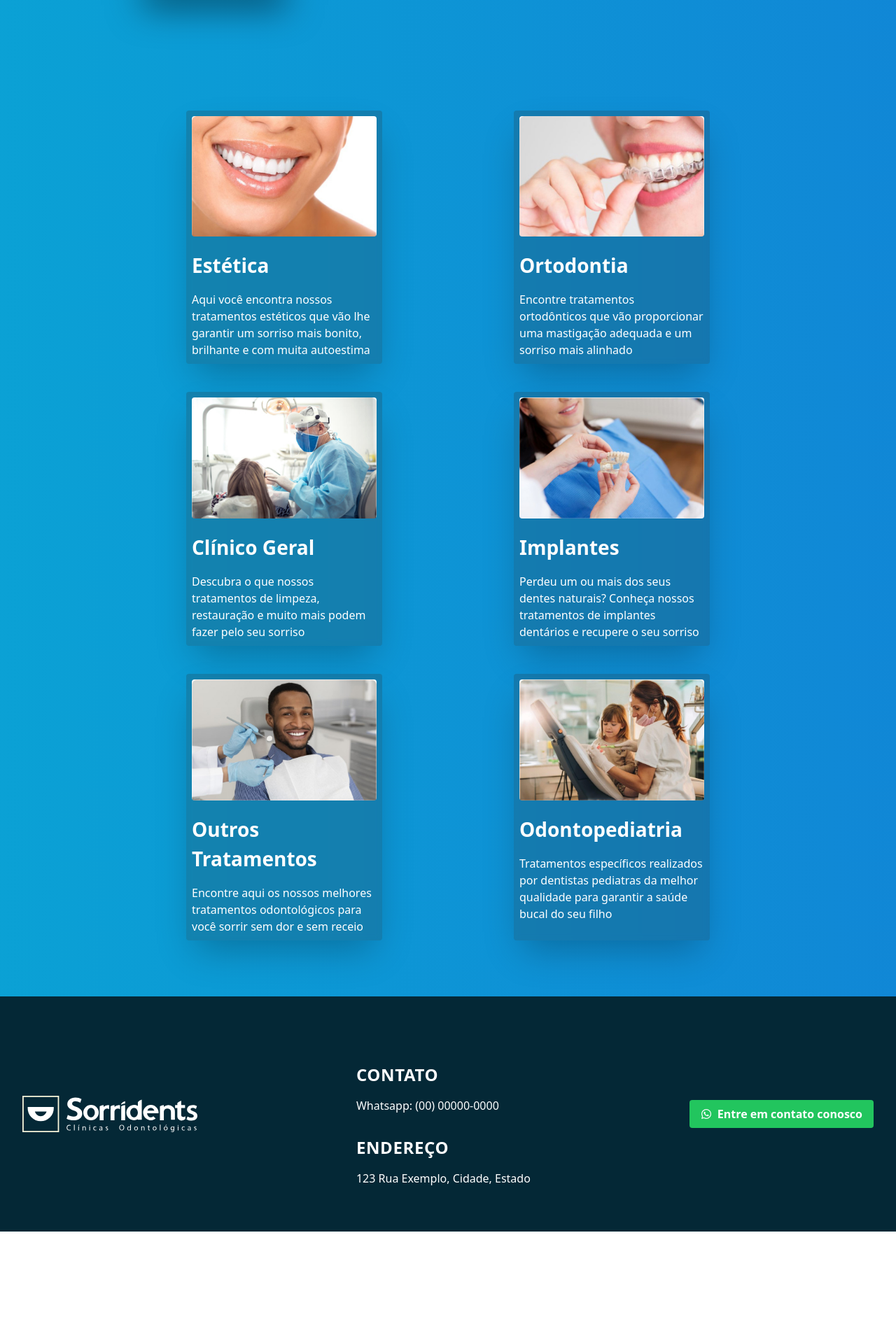
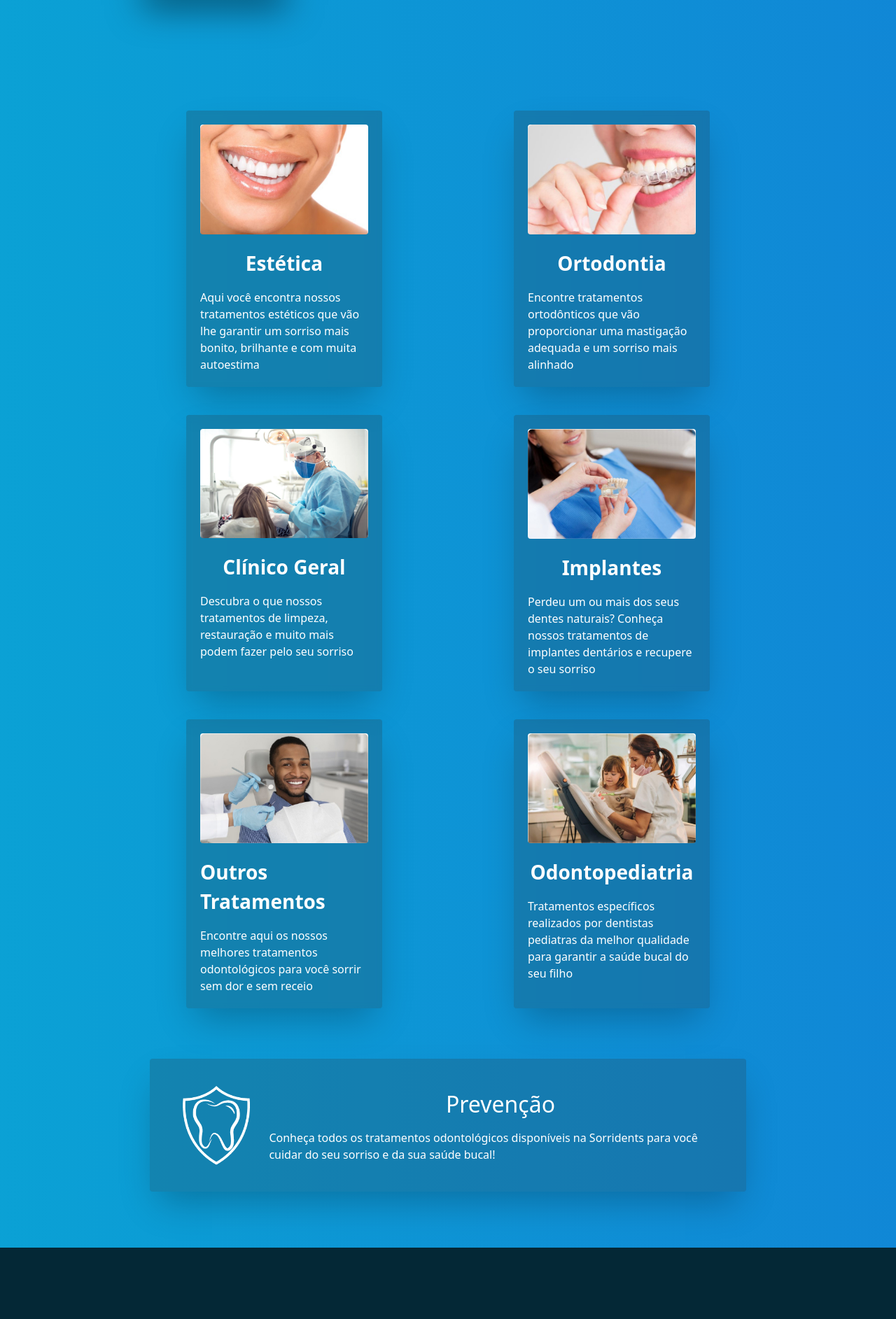
Before and after one commit to beno1234/Sorridents_Lp, a Next.js app: page / in a window 1280 px wide. Shown: the part 2176-4061 px from the top of the page at 70% size. Before the commit the page ends 3936 px from the top, so only its background shows below. Built offline with nearby package versions, Linux system fonts and the light colour scheme.

Commit message:
ultimas alterações

```diff
--- a/components/Section1/index.tsx
+++ b/components/Section1/index.tsx
@@ -12,7 +12,6 @@ export const Section1 = () => {
         <div className="flex items-center lg:items-start flex-col gap-10 w-11/12 lg:w-7/12 ">
           <h1 className="font-sans lg:text-6xl lg:text-left text-5xl font-bold text-center">Sorriso de <strong className="">1ª<br/> para gente</strong> de verdade</h1>
           <p className="font-semibold lg:text-2xl text-center lg:text-left">Pare de uma vez por todas ter medo de sorrir com nossos implantes dentários em até 48 horas.  São 2900 implantes instalados e aprovados.</p>
-
           <AgendarConsulta />
         </div>
       </div>
--- a/components/Section2/index.tsx
+++ b/components/Section2/index.tsx
@@ -3,6 +3,7 @@ import icon1 from "../../assets/icone-carteira.webp"
 import icon2 from "../../assets/icone-home.webp"
 import icon3 from "../../assets/icone-local.webp"
 import icon4 from "../../assets/icone-estrela.webp"
+
 import AgendarConsulta from "../ButtonAgendarConsulta/ButtonAgendar"
 
 export const Section2 = () => {
--- a/components/Servicos/index.tsx
+++ b/components/Servicos/index.tsx
@@ -7,16 +7,18 @@ import implante from "../../assets/tratamentos/implantes-sorridents-1.webp"
 import outros from "../../assets/tratamentos/tratamentos-sorridents-1.webp"
 import odontopediatria from "../../assets/tratamentos/odontopediatria-sorridents-1.webp"
 
+import prevencao from "../../assets/prevencaoWhite.webp"
+
 
 
 export default function Services(){
     return (
         <section className="w-full flex flex-col-reverse justify-around py-20  px-5 lg:px-[15%] lg:flex-row">
             <div className="flex flex-wrap justify-around gap-10">
-                <div className='p-2 text-white bg-[#2f2f2f39] shadow-2xl to-blue-500 max-w-[280px] rounded backdrop-blur-sm'>
+                <div className=' text-white bg-[#2f2f2f39] flex flex-col items-center p-5 shadow-2xl to-blue-500 max-w-[95%] lg:max-w-[280px] rounded backdrop-blur-sm'>
                     <Image
                         src={estetica}
-                        alt="Landscape picture"
+                        alt=""
                         width={280}
                         height={300}
                         className="rounded mb-5"
@@ -25,10 +27,10 @@ export default function Services(){
                     <p>Aqui você encontra nossos tratamentos estéticos que vão lhe garantir um sorriso mais bonito, brilhante e com muita autoestima</p>
                 </div>
 
-                <div className='p-2 text-white bg-[#2f2f2f39] shadow-2xl to-blue-500 max-w-[280px] rounded backdrop-blur-sm'>
+                <div className=' text-white bg-[#2f2f2f39] flex flex-col items-center p-5 shadow-2xl to-blue-500 max-w-[95%] lg:max-w-[280px] rounded backdrop-blur-sm'>
                     <Image
                         src={orto}
-                        alt="Landscape picture"
+                        alt=""
                         width={280}
                         height={300}
                         className="rounded mb-5"
@@ -37,10 +39,10 @@ export default function Services(){
                     <p>Encontre tratamentos ortodônticos que vão proporcionar uma mastigação adequada e um sorriso mais alinhado</p>
                 </div>
 
-                <div className='p-2 text-white bg-[#2f2f2f39] shadow-2xl to-blue-500 max-w-[280px] rounded backdrop-blur-sm'>
+                <div className=' text-white bg-[#2f2f2f39] flex flex-col items-center p-5 shadow-2xl to-blue-500 max-w-[95%] lg:max-w-[280px] rounded backdrop-blur-sm'>
                     <Image
                         src={geral}
-                        alt="Landscape picture"
+                        alt=""
                         width={280}
                         height={300}
                         className="rounded mb-5"
@@ -49,10 +51,10 @@ export default function Services(){
                     <p>Descubra o que nossos tratamentos de limpeza, restauração e muito mais podem fazer pelo seu sorriso</p>
                 </div>
 
-                <div className='p-2 text-white bg-[#2f2f2f39] shadow-2xl to-blue-500 max-w-[280px] rounded backdrop-blur-sm'>
+                <div className=' text-white bg-[#2f2f2f39] flex flex-col items-center p-5 shadow-2xl to-blue-500 max-w-[95%] lg:max-w-[280px] rounded backdrop-blur-sm'>
                     <Image
                         src={implante}
-                        alt="Landscape picture"
+                        alt=""
                         width={280}
                         height={300}
                         className="rounded mb-5"
@@ -61,10 +63,10 @@ export default function Services(){
                     <p>Perdeu um ou mais dos seus dentes naturais? Conheça nossos tratamentos de implantes dentários e recupere o seu sorriso</p>
                 </div>
 
-                <div className='p-2 text-white bg-[#2f2f2f39] shadow-2xl to-blue-500 max-w-[280px] rounded backdrop-blur-sm'>
+                <div className=' text-white bg-[#2f2f2f39] flex flex-col items-center p-5 shadow-2xl to-blue-500 max-w-[95%] lg:max-w-[280px] rounded backdrop-blur-sm'>
                     <Image
                         src={outros}
-                        alt="Landscape picture"
+                        alt=""
                         width={280}
                         height={300}
                         className="rounded mb-5"
@@ -73,10 +75,10 @@ export default function Services(){
                     <p>Encontre aqui os nossos melhores tratamentos odontológicos para você sorrir sem dor e sem receio  </p>
                 </div>
 
-                <div className='p-2 text-white bg-[#2f2f2f39] shadow-2xl to-blue-500 max-w-[280px] rounded backdrop-blur-sm'>
+                <div className=' text-white bg-[#2f2f2f39] flex flex-col items-center p-5 shadow-2xl to-blue-500 max-w-[95%] lg:max-w-[280px] rounded backdrop-blur-sm'>
                     <Image
                         src={odontopediatria}
-                        alt="Landscape picture"
+                        alt=""
                         width={280}
                         height={300}
                         className="rounded mb-5"
@@ -85,6 +87,13 @@ export default function Services(){
                     <p>Tratamentos específicos realizados por dentistas pediatras da melhor qualidade para garantir a saúde bucal do seu filho </p>
                 </div>
 
+                <div className="lg:w-[95%] p-5 shadow-2xl flex flex-col items-center lg:flex-row rounded mt-8 bg-[#2f2f2f39]">
+                    <Image src={prevencao} alt="icone prevenção" className="w-[150px]"/>
+                    <div className="flex flex-col text-white">
+                        <h2 className="text-[32px] text-semibold mb-3 text-center">Prevenção</h2>
+                        <p >Conheça todos os tratamentos odontológicos disponíveis na Sorridents para você cuidar do seu sorriso e da sua saúde bucal!</p>
+                    </div>
+                </div>
             </div>
         </section>
     )
```
Also changed, not shown: assets/denteshield.webp (added), assets/prevencaoWhite.webp (added).
